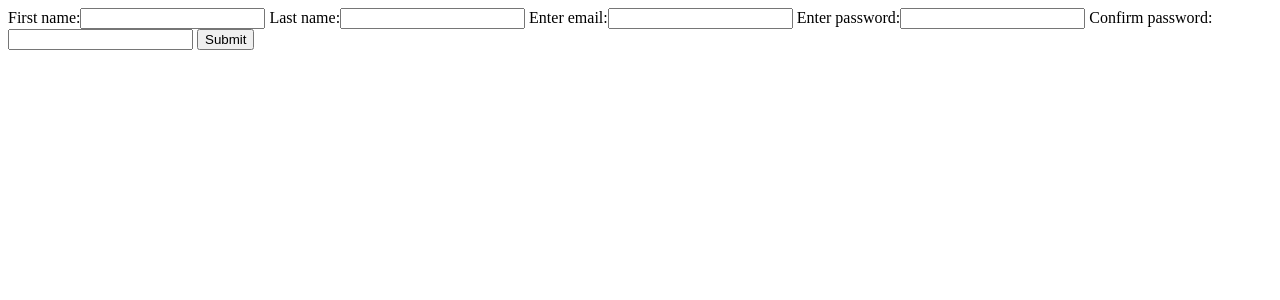
After one commit to singhkumarpratik/prashnottar-django, a Django app: page /users/register/ in a window 1280 px wide. The commit adds this page. Shown: the top 300 px of the page. Run offline with Django 3.2, Linux system fonts and the light colour scheme.

Commit message:
user registration, login, logout completed

```diff
--- a/config/urls.py
+++ b/config/urls.py
@@ -18,5 +18,6 @@ from django.urls import path, include
 
 urlpatterns = [
     path("admin/", admin.site.urls),
-    path("", include("qnA.urls")),
+    path("", include("qnA.urls", namespace="qnA")),
+    path("users/", include("users.urls", namespace="users")),
 ]
--- a/qnA/urls.py
+++ b/qnA/urls.py
@@ -1,7 +1,8 @@
 from django.urls import path
 from . import views
 
+app_name = "qnA"
 urlpatterns = [
-    path("", views.QnaListView.as_view()),
+    path("", views.QnaListView.as_view(), name="home"),
     path("<slug:slug>/", views.QuestionDetailView.as_view(), name="question_detail"),
 ]
--- a/templates/qnA/qnA_list.html
+++ b/templates/qnA/qnA_list.html
@@ -1,5 +1,5 @@
 {% for question in questions %}
-<a href="{% url 'question_detail' question.slug %}">
+<a href="{% url 'qnA:question_detail' question.slug %}">
     <h4>{{question}} - {{question.user.first_name}} on {{question.created_date}}</h4>
 </a>
 <hr>
--- /dev/null
+++ b/templates/users/login.html
@@ -0,0 +1,5 @@
+<form action="" method="POST">
+    {% csrf_token %}
+    {{form}}
+    <button>Submit</button>
+</form>
--- /dev/null
+++ b/templates/users/register.html
@@ -0,0 +1,5 @@
+<form action="" method="POST">
+    {% csrf_token %}
+    {{form}}
+    <button>Submit</button>
+</form>
--- /dev/null
+++ b/users/forms.py
@@ -0,0 +1,63 @@
+from django.contrib.auth.models import User
+from django import forms
+from .models import User
+
+
+class LoginForm(forms.Form):
+    email = forms.EmailField(label="Enter email")
+    password = forms.CharField(label="Enter password", widget=forms.PasswordInput)
+
+    def clean(self):
+        email = self.cleaned_data.get("email")
+        password = self.cleaned_data.get("password")
+        try:
+            user = User.objects.get(username=email)
+            if user.check_password(password):
+                return self.cleaned_data
+            else:
+                self.add_error("password", forms.ValidationError("Password Incorrect"))
+        except:
+            self.add_error("email", forms.ValidationError("User Doesn't Exist"))
+
+        return email
+
+    def save(self):
+        email = self.cleaned_data.get("email")
+        password = self.cleaned_data.get("password")
+
+
+class RegisterForm(forms.Form):
+    first_name = forms.CharField(max_length=30)
+    last_name = forms.CharField(max_length=30)
+    email = forms.EmailField(label="Enter email")
+    password = forms.CharField(label="Enter password", widget=forms.PasswordInput)
+    password1 = forms.CharField(label="Confirm password", widget=forms.PasswordInput)
+
+    def clean_email(self):
+        email = self.cleaned_data.get("email")
+        try:
+            User.objects.get(email=email)
+            raise forms.ValidationError("User Already exists")
+        except User.DoesNotExist:
+            return email
+
+    def clean_password1(self):
+        password1 = self.cleaned_data.get("password1")
+        password = self.cleaned_data.get("password")
+        if password1 != password:
+            raise forms.ValidationError(
+                "Password and Confirmation Password does not match."
+            )
+        else:
+            return password1
+
+    def save(self):
+        first_name = self.cleaned_data.get("first_name")
+        last_name = self.cleaned_data.get("last_name")
+        email = self.cleaned_data.get("email")
+        password = self.cleaned_data.get("password")
+
+        createdUser = User.objects.create_user(email, email, password)
+        createdUser.first_name = first_name
+        createdUser.last_name = last_name
+        createdUser.save()
--- /dev/null
+++ b/users/urls.py
@@ -0,0 +1,9 @@
+from django.urls import path
+from . import views
+
+app_name = "users"
+urlpatterns = [
+    path("login/", views.UserLoginView.as_view(), name="login"),
+    path("register/", views.UserRegisterView.as_view(), name="register"),
+    path("logout/", views.logout_request, name="logout"),
+]
--- a/users/views.py
+++ b/users/views.py
@@ -1,3 +1,40 @@
-from django.shortcuts import render
+from django.urls import reverse_lazy
+from django.shortcuts import redirect
+from django.views.generic import FormView
+from django.contrib.auth import authenticate, login, logout
+from .forms import RegisterForm, LoginForm
 
-# Create your views here.
+
+class UserLoginView(FormView):
+    form_class = LoginForm
+    template_name = "users/login.html"
+    success_url = reverse_lazy("qnA:home")
+
+    def form_valid(self, form):
+        form.save()
+        email = form.cleaned_data.get("email")
+        password = form.cleaned_data.get("password")
+        user = authenticate(self.request, username=email, password=password)
+        if user is not None:
+            login(self.request, user)
+        return super().form_valid(form)
+
+
+class UserRegisterView(FormView):
+    form_class = RegisterForm
+    template_name = "users/register.html"
+    success_url = reverse_lazy("qnA:home")
+
+    def form_valid(self, form):
+        form.save()
+        email = form.cleaned_data.get("email")
+        password = form.cleaned_data.get("password")
+        user = authenticate(self.request, username=email, password=password)
+        if user is not None:
+            login(self.request, user)
+        return super().form_valid(form)
+
+
+def logout_request(request):
+    logout(request)
+    return redirect("qnA:home")
```
